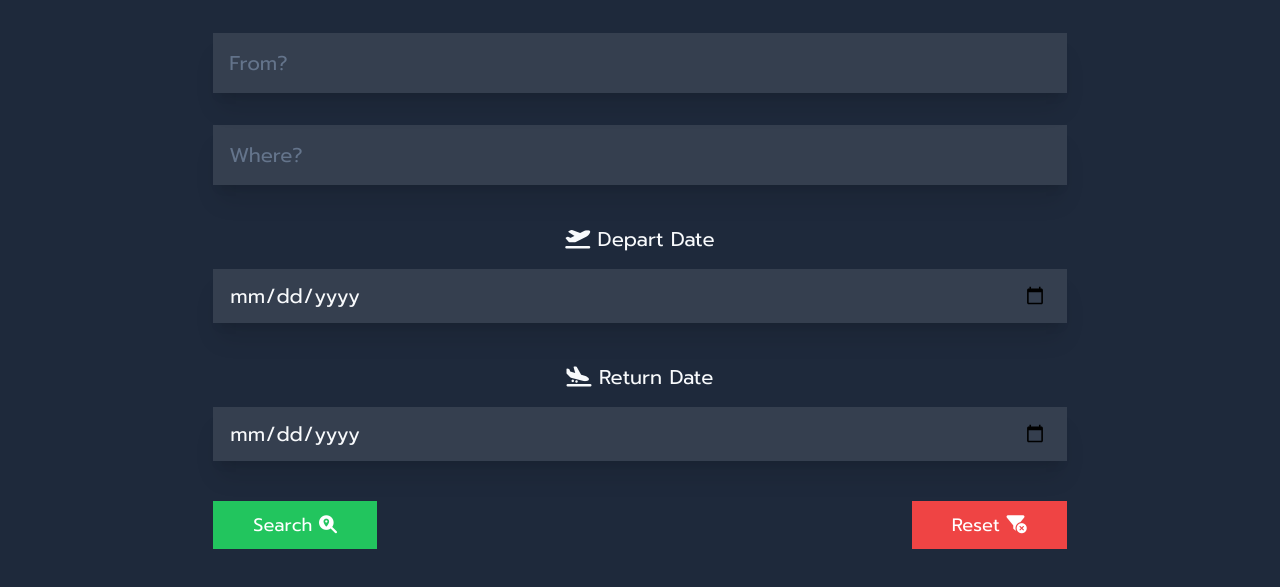
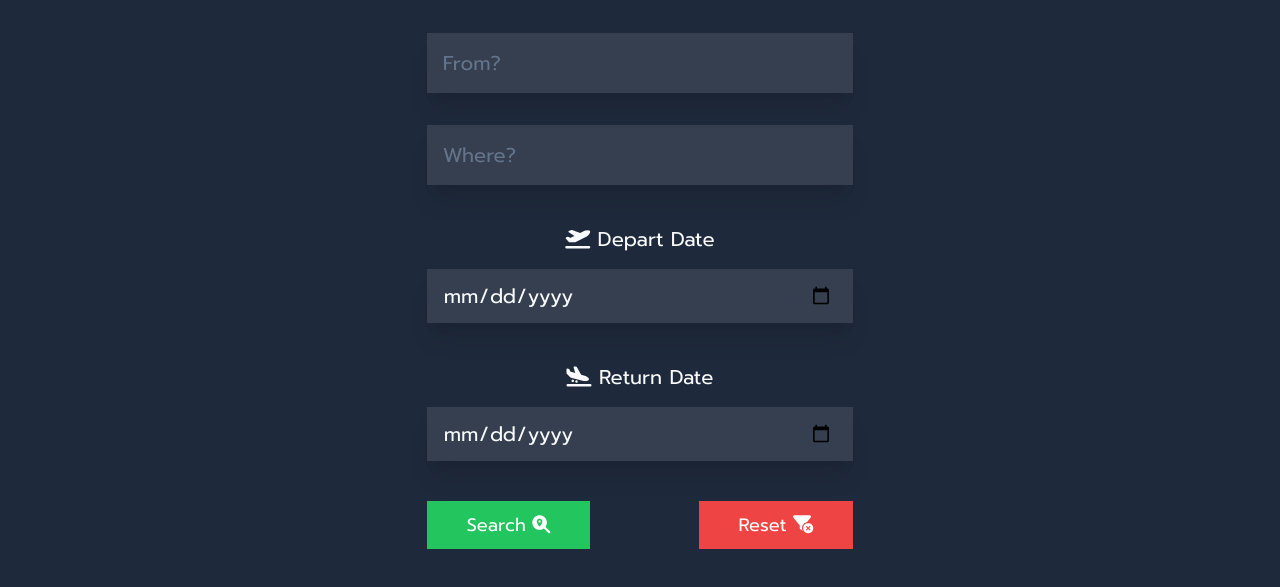
Before and after one commit to uzatsepin/aviatickets, a website built with webpack: page src/index.html in a window 1280 px wide. Shown: the part 179-766 px from the top of the page. Built offline with nearby package versions, Linux system fonts and the light colour scheme; no server answers.

Commit message:
fixed: width of inputs

```diff
--- a/src/index.html
+++ b/src/index.html
@@ -33,21 +33,21 @@
 
     <!-- Main Window -->
     <div class="rounded-md overflow-hidden mx-auto w-2/3 my-10 mobile:w-full" >
-      <h1 class="mobile:text-xl text-slate-100 text-center mb-10 desktop:text-3xl tablet:text-2xl">We can find the cheapest <i class="fa-solid fa-plane"></i> tickets</h1>
+      <h1 class="mobile:text-xl text-slate-100 text-center mb-10 desktop:text-3xl tablet:text-2xl px-2">We can find the cheapest <i class="fa-solid fa-plane"></i> tickets</h1>
       <!-- Countries -->
         <div class="flex justify-center flex-col items-center">
-          <input type="text" class="block w-2/3 bg-white bg-opacity-10 border-r-4 shadow-xl border-transparent focus:border-slate-400 py-4 px-4 placeholder:text-slate-500 outline-none text-slate-200 transition-colors text-xl" placeholder="From?">
-          <input type="text" class="block w-2/3 bg-white bg-opacity-10 border-r-4 shadow-xl border-transparent focus:border-slate-400 py-4 px-4 placeholder:text-slate-500 outline-none text-slate-200 transition-colors text-xl mt-8" placeholder="Where?">
+          <input type="text" class="block tablet:w-1/3 bg-white bg-opacity-10 border-r-4 shadow-xl border-transparent focus:border-slate-400 py-4 px-4 placeholder:text-slate-500 outline-none text-slate-200 transition-colors text-xl mobile:w-full" placeholder="From?">
+          <input type="text" class="block tablet:w-1/3 bg-white bg-opacity-10 border-r-4 shadow-xl border-transparent focus:border-slate-400 py-4 px-4 placeholder:text-slate-500 outline-none text-slate-200 transition-colors text-xl mt-8 mobile:w-full" placeholder="Where?">
         </div>
       <!-- Dates -->
         <div class="flex justify-center items-center flex-col">
           <label for="depart" class="mt-10 text-xl text-slate-50"><i class="fa-solid fa-plane-departure"></i> Depart Date</label>
-          <input id="depart" type="date" class="block w-2/3 bg-white bg-opacity-10 border-r-4 shadow-xl border-transparent focus:border-slate-400 py-3 px-4 placeholder:text-slate-500 outline-none text-slate-50 transition-colors text-xl mt-4">
+          <input id="depart" type="date" class="block tablet:w-1/3 bg-white bg-opacity-10 border-r-4 shadow-xl border-transparent focus:border-slate-400 py-3 px-4 placeholder:text-slate-500 outline-none text-slate-50 transition-colors text-xl mt-4 mobile:w-full">
           <label for="depart" class="mt-10 text-xl text-slate-50"><i class="fa-solid fa-plane-arrival"></i> Return Date</label>
-          <input id="return" type="date" class="block w-2/3 bg-white bg-opacity-10 border-r-4 shadow-xl border-transparent focus:border-slate-400 py-3 px-4 placeholder:text-slate-500 outline-none text-slate-50 transition-colors text-xl mt-4">
+          <input id="return" type="date" class="block tablet:w-1/3 bg-white bg-opacity-10 border-r-4 shadow-xl border-transparent focus:border-slate-400 py-3 px-4 placeholder:text-slate-500 outline-none text-slate-50 transition-colors text-xl mt-4 mobile:w-full">
         </div>
         <!-- Btns -->
-        <div class="flex items-center justify-between mx-auto w-2/3 mt-10 mobile:w-3/3">
+        <div class="flex items-center justify-between mx-auto w-1/3 mt-10 mobile:w-3/3">
           <button class="text-white bg-green-500 block py-2.5 tablet:px-10 mobile:px-4 hover:bg-green-700 font-bolt text-lg transition ease-in-out duration-200">Search <i class="fa-solid fa-magnifying-glass-location"></i></button>
           <button class="text-white bg-red-500 block py-2.5 tablet:px-10 mobile:px-4 hover:bg-red-700 font-bolt text-lg transition ease-in-out duration-200">Reset <i class="fa-solid fa-filter-circle-xmark"></i></button>
         </div>
```
